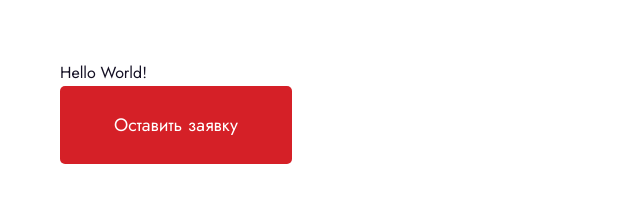
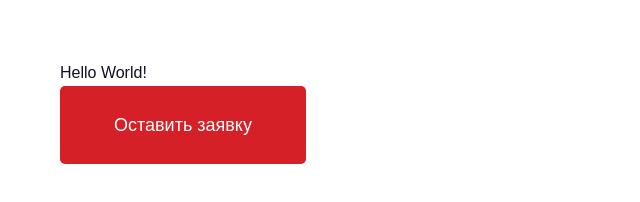
Before and after one commit to Tso1ka/BLOCK2, a website built with webpack: page src/pages/index.html in a window 1280 px wide. Shown: the whole page, without its empty margins (0-640 px from the left). Built offline with nearby package versions, Linux system fonts and the light colour scheme.

Commit message:
src/styles/fonts.scss

```diff
--- a/src/styles/fonts.scss
+++ b/src/styles/fonts.scss
@@ -10,6 +10,6 @@
   }
 }
 
-@include font-face('Montserrat', '../assets/fonts/Montserrat/Montserrat-Regular', 400);
-@include font-face('Montserrat', '../assets/fonts/Montserrat/Montserrat-Bold', 700);
-@include font-face('Montserrat', '../assets/fonts/Montserrat/Montserrat-Medium', 500);
+@include font-face('Jost', '../assets/fonts/Jost/Jost-Regular', 400);
+@include font-face('Jost', '../assets/fonts/Jost/Jost-Bold', 700);
+@include font-face('Jost', '../assets/fonts/Jost/Jost-SemiBold', 600);
```
